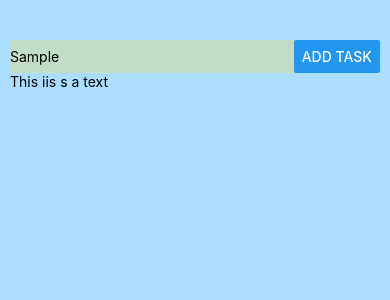
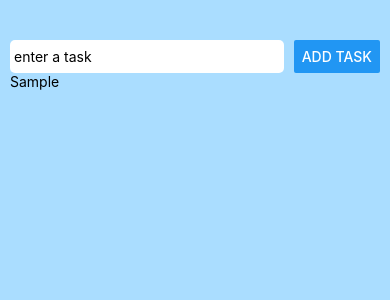
Before and after one commit to TusharYaar/todo_react_native, a React Native app: screen / in a window 390 px wide. Both pictures are taken after typing "Sample" into the empty fields and a click on the button "ADD TASK". Shown: the top 300 px of the page. Built offline with nearby package versions, Linux system fonts and the light colour scheme.

Commit message:
toggle task working

```diff
--- a/App.js
+++ b/App.js
@@ -1,33 +1,96 @@
 import { StatusBar } from "expo-status-bar";
-import React from "react";
-import { StyleSheet, Text, View, TextInput, Button } from "react-native";
+import React, { useState } from "react";
+import {
+  StyleSheet,
+  Text,
+  View,
+  TextInput,
+  Button,
+  FlatList,
+} from "react-native";
+import Task from "./Task";
+
+import "react-native-get-random-values";
+import { v4 as uuidv4 } from "uuid";
 
 export default function App() {
+  const [newTask, setNewTask] = useState("");
+  const [allTask, setAllTask] = useState([]);
+  const newTaskHandler = (text) => {
+    setNewTask(text);
+  };
+  const addNewTaskHandler = () => {
+    setAllTask((currentTask) => [
+      ...currentTask,
+      {
+        key: `${uuidv4()}`,
+        task: newTask,
+        done: false,
+      },
+    ]);
+    setNewTask("");
+  };
+  const toggleDone = (key) => {
+    setAllTask((currentTask) =>
+      currentTask.map((task) => {
+        if (task.key === key) task.done = !task.done;
+        return task
+      }
+      )
+    );
+  };
+
   return (
     <View style={styles.container}>
       <StatusBar style="auto" />
       <View style={styles.inputContainer}>
-        <TextInput placeholder="enter a task" />
-        <Button title="Add task" />
+        <TextInput
+          placeholder="enter a task"
+          style={styles.inputField}
+          onChangeText={newTaskHandler}
+          value={newTask}
+        />
+        <Button
+          title="Add task"
+          style={styles.addButton}
+          onPress={addNewTaskHandler}
+        />
       </View>
-      <View><Text>This iis s a text</Text></View>
+      <FlatList
+        data={allTask}
+        renderItem={({ item }) => (
+          <Task title={item.task} id={item.key} toggleDone={toggleDone} isDone={item.done}/>
+        )}
+      ></FlatList>
     </View>
   );
 }
 
 const styles = StyleSheet.create({
   container: {
-    flex:1,
+    flex: 1,
     backgroundColor: "#adf",
     paddingVertical: 40,
     paddingHorizontal: 10,
-    flexDirection:"column",
+    flexDirection: "column",
     // alignItems: "flex-start"
-
   },
   inputContainer: {
     flexDirection: "row",
-    backgroundColor: "#fd34",
     justifyContent: "space-between",
   },
+  inputField: {
+    flex: 1,
+    marginRight: 10,
+    borderRadius: 5,
+    backgroundColor: "#fff",
+    paddingVertical: 2,
+    paddingHorizontal: 4,
+  },
+  addButton: {
+    paddingVertical: 2,
+    paddingHorizontal: 4,
+    borderRadius: 5,
+    backgroundColor: "#13a3e3",
+  },
 });
--- /dev/null
+++ b/Task.js
@@ -0,0 +1,25 @@
+import React from 'react';
+import { StyleSheet, Text, View,TouchableOpacity} from "react-native";
+const Task = ({id,title,toggleDone,isDone}) => {
+
+    return (
+<TouchableOpacity onPress={() => {toggleDone(id)}}>
+<View style={styles.task,isDone&& styles.done}>
+            <Text>{title}</Text>
+        </View>
+</TouchableOpacity>
+    )
+}
+
+
+const styles = StyleSheet.create({
+    task: {
+        paddingVertical: 3,
+        paddingHorizontal: 6,
+        backgroundColor: "#34E2A1"
+    },
+    done: {
+        backgroundColor: "grey"
+    }
+})
+export default Task;
--- a/package.json
+++ b/package.json
@@ -13,7 +13,9 @@
     "react": "16.13.1",
     "react-dom": "16.13.1",
     "react-native": "https://github.com/expo/react-native/archive/sdk-41.0.0.tar.gz",
-    "react-native-web": "~0.13.12"
+    "react-native-get-random-values": "^1.7.0",
+    "react-native-web": "~0.13.12",
+    "uuid": "^8.3.2"
   },
   "devDependencies": {
     "@babel/core": "^7.9.0"
```
Also changed, not shown: 1 other file (tests, documents, lock files or other folders).
